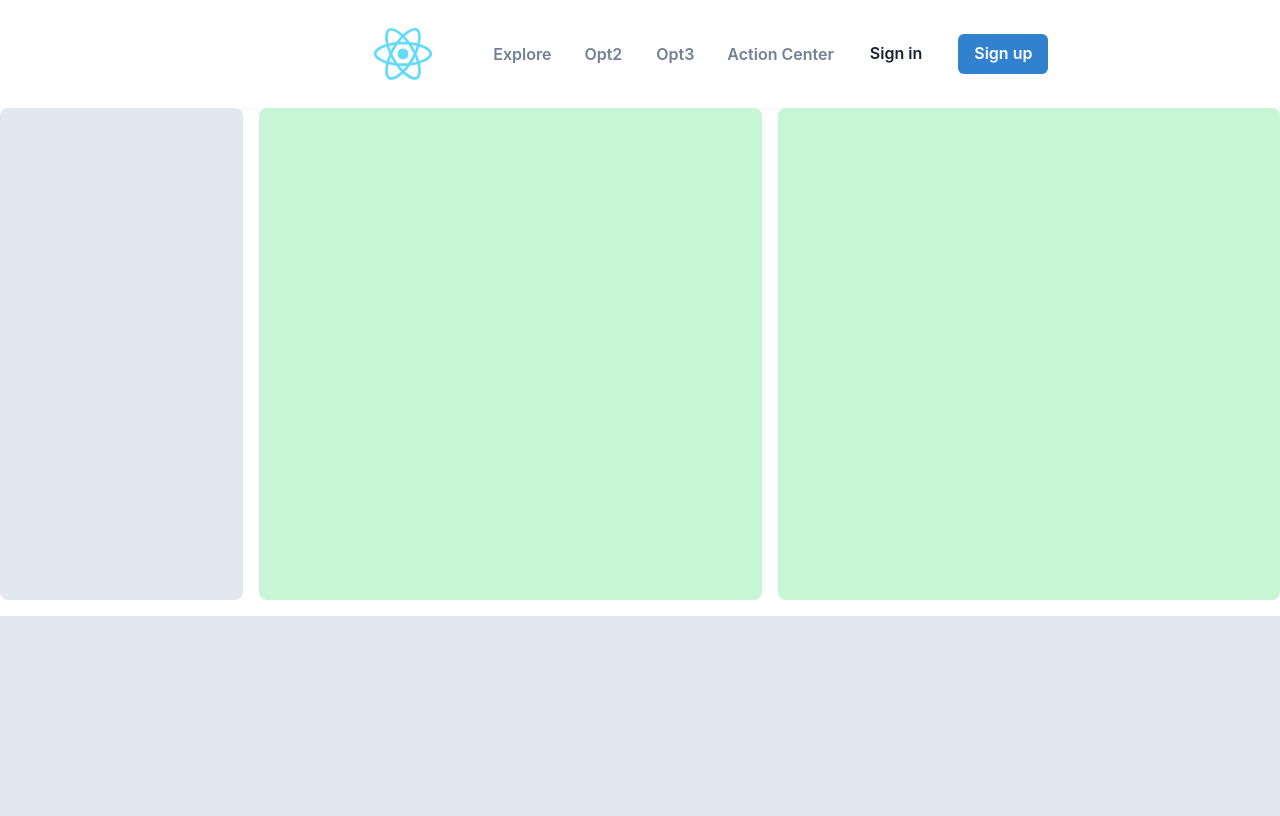
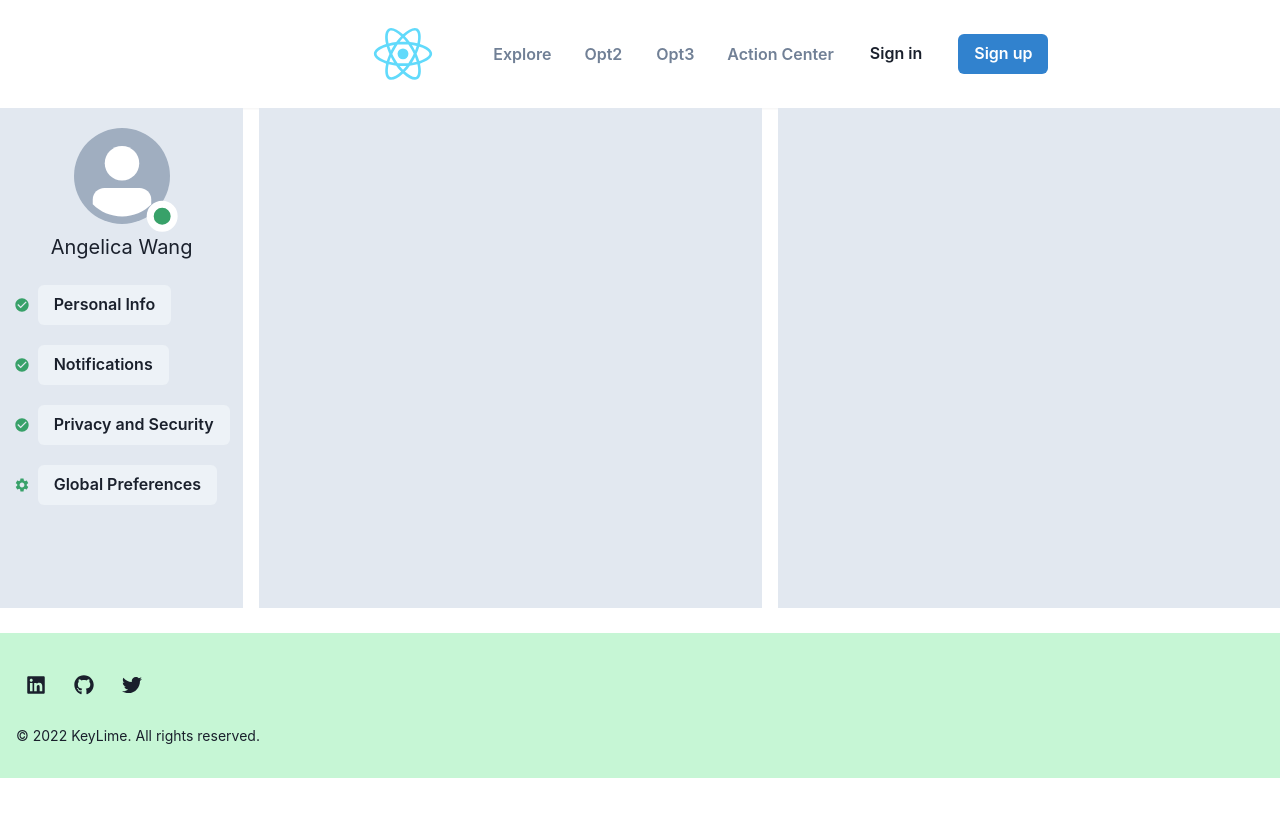
Before and after one commit to ericsyz/KeyLime, a React (Create React App) app in the folder keylime/: page / in a window 1280 px wide. Shown: the top 816 px of the page. Built offline with nearby package versions, Linux system fonts and the light colour scheme.

Commit message:
added profile to dashboard

```diff
--- a/keylime/package.json
+++ b/keylime/package.json
@@ -13,6 +13,7 @@
     "framer-motion": "^3.10.6",
     "react": "^18.2.0",
     "react-dom": "^18.2.0",
+    "react-icons": "^4.6.0",
     "react-router-dom": "^6.4.2",
     "react-scripts": "5.0.1",
     "web-vitals": "^2.1.4"
--- a/keylime/src/App.js
+++ b/keylime/src/App.js
@@ -3,7 +3,7 @@ import { Account} from "./components/exportPages";
 import { BrowserRouter, NavLink, Route, Routes } from "react-router-dom";
 
 import { ChakraProvider } from '@chakra-ui/react';
-import { Landing, Login, NavigationBar } from './components/exportPages';
+import { Landing, Login, NavigationBar, Footer, Profile } from './components/exportPages';
 
 function App() {
   return (
@@ -15,6 +15,8 @@ function App() {
               <Route path="/" element={<Landing />} />
               <Route path="/login" element={<Login />} />
               <Route path="/register" element={<Account />} />
+              <Route path="/footer" element={<Footer />} />
+              <Route path="/profile" element={<Profile />} />
             </Routes>
           </div>
         </main>
--- /dev/null
+++ b/keylime/src/components/Footer/Footer.jsx
@@ -0,0 +1,31 @@
+import { ButtonGroup, Container, IconButton, Stack, Text } from '@chakra-ui/react'
+import * as React from 'react'
+import { FaGithub, FaLinkedin, FaTwitter } from 'react-icons/fa'
+
+export const Footer = () => (
+  <Container as="footer" role="contentinfo" py={{ base: '6', md: '8' }} bg = "#C6F6D5" marginTop={25} maxWidth = "100%">
+    <Stack spacing={{ base: '4', md: '5' }}>
+      <Stack justify="space-between" direction="row" align="center">
+        KeyLime
+        <ButtonGroup variant="ghost">
+          <IconButton
+            as="a"
+            href="#"
+            aria-label="LinkedIn"
+            icon={<FaLinkedin fontSize="1.25rem" />}
+          />
+          <IconButton as="a" href="#" aria-label="GitHub" icon={<FaGithub fontSize="1.25rem" />} />
+          <IconButton
+            as="a"
+            href="#"
+            aria-label="Twitter"
+            icon={<FaTwitter fontSize="1.25rem" />}
+          />
+        </ButtonGroup>
+      </Stack>
+      <Text fontSize="sm" color="subtle">
+        &copy; {new Date().getFullYear()} KeyLime. All rights reserved.
+      </Text>
+    </Stack>
+  </Container>
+)
--- /dev/null
+++ b/keylime/src/components/Profile.jsx
@@ -0,0 +1,37 @@
+import { React } from "react";
+import { Avatar, AvatarBadge, VStack, Center, Box, Text, List, ListItem, ListIcon, Button} from '@chakra-ui/react';
+import { MdCheckCircle, MdSettings } from 'react-icons/md'
+
+export function Profile() {
+    return (
+        <VStack>
+            <Box marginTop = {5}>
+                <Avatar size = 'xl'>
+                    <AvatarBadge boxSize='0.8em' bg='green.500' />
+                </Avatar>
+            </Box>
+            <Center>
+                <Text fontSize = {20} marginBottom = {15}>Angelica Wang</Text>
+            </Center>
+            <List spacing={5}>
+                <ListItem>
+                    <ListIcon as={MdCheckCircle} color='green.500' />
+                    <Button>Personal Info</Button>
+                </ListItem>
+                <ListItem>
+                    <ListIcon as={MdCheckCircle} color='green.500' />
+                    <Button>Notifications</Button>
+                </ListItem>
+                <ListItem>
+                    <ListIcon as={MdCheckCircle} color='green.500' />
+                    <Button>Privacy and Security</Button>
+                </ListItem>
+                {/* You can also use custom icons from react-icons */}
+                <ListItem>
+                    <ListIcon as={MdSettings} color='green.500' />
+                    <Button>Global Preferences</Button>
+                </ListItem>
+            </List>
+        </VStack>
+    )
+}
--- a/keylime/src/components/exportPages.js
+++ b/keylime/src/components/exportPages.js
@@ -2,3 +2,5 @@ export { Account } from "./Account/Account";
 export { NavigationBar } from './NavigationBar';
 export { Landing } from '../pages/Landing';
 export { Login } from './Account/Login';
+export { Footer } from './Footer/Footer';
+export { Profile } from './Profile';
--- a/keylime/src/pages/Landing.js
+++ b/keylime/src/pages/Landing.js
@@ -1,18 +1,21 @@
 import { ChakraProvider, Grid, GridItem, Box } from "@chakra-ui/react";
 import { React, useState } from "react";
-import { NavigationBar } from "../components/NavigationBar"
+import { NavigationBar, Footer, Profile } from "../components/exportPages"
 
 export function Landing() {
+    const [status, setStatus] = useState(0);
     return (
         <ChakraProvider >
             <Box>
                 <NavigationBar />
-                <Grid h = '1000px' templateRows='repeat(2, 1fr)' templateColumns='repeat(5, 1fr)' gap={4}>
-                    <GridItem rowSpan={1} colSpan={1} bg='#E2E8F0' borderRadius ='lg'/>
-                    <GridItem colSpan={2} bg='#C6F6D5' borderRadius ='lg'/>
-                    <GridItem colSpan={2} bg='#C6F6D5' borderRadius ='lg'/>
-                    <GridItem colSpan={5} bg='#E2E8F0'/>
+                <Grid h = '500px' templateRows='repeat(1, 1fr)' templateColumns='repeat(5, 1fr)' gap={4}>
+                    <GridItem rowSpan={1} colSpan={1} bg='#E2E8F0'>
+                        <Profile />
+                    </GridItem>
+                    <GridItem colSpan={2} bg='#E2E8F0'/>
+                    <GridItem colSpan={2} bg='#E2E8F0'/>
                 </Grid>
+                <Footer />
             </Box>
         </ChakraProvider>
     )
```
Also changed, not shown: keylime/src/components/NavigationBar.js (+3 -5 lines), 1 other file (tests, documents, lock files or other folders).
